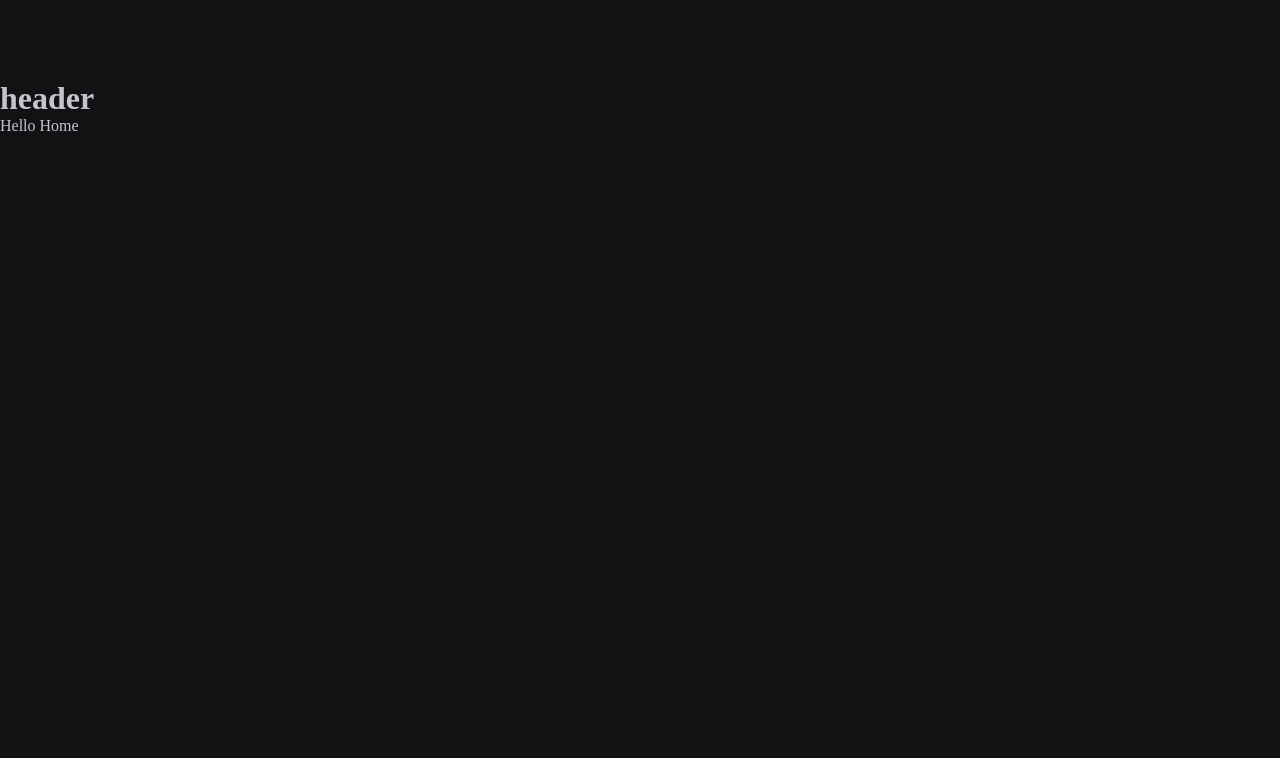
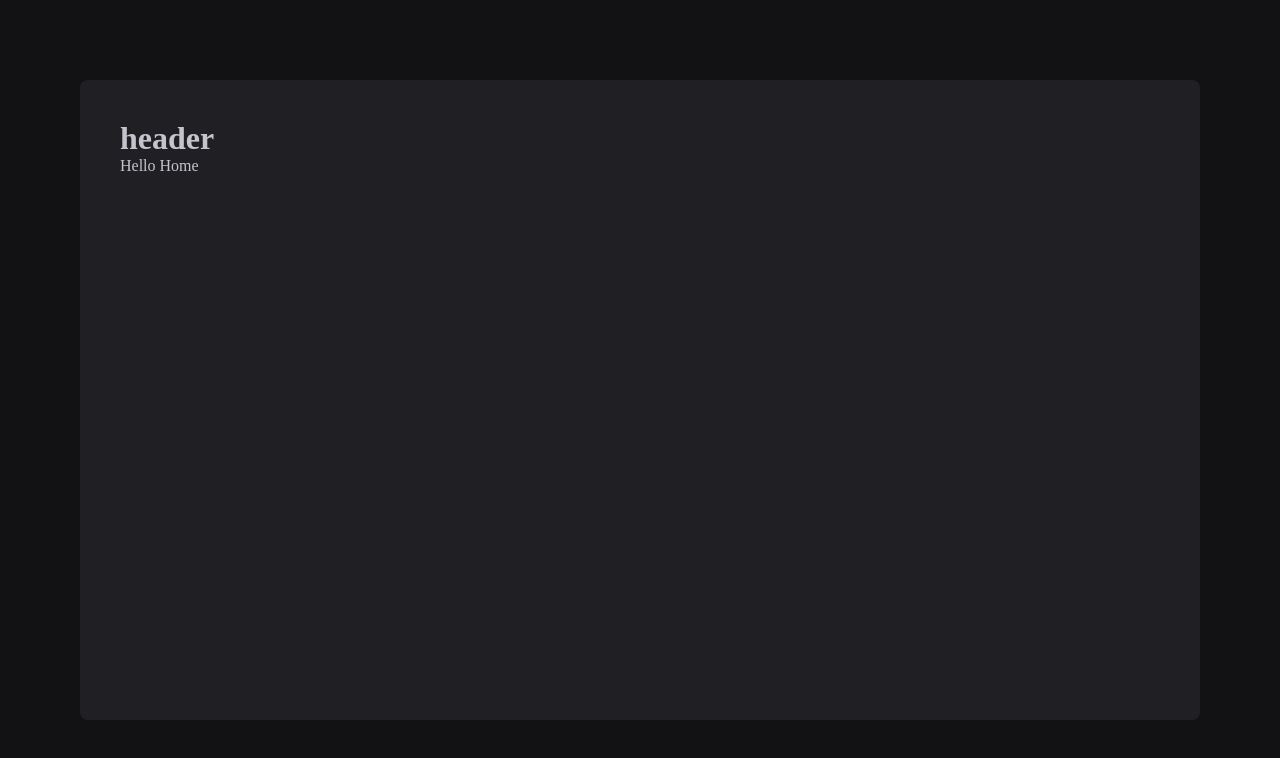
Before and after one commit to ReinaldoARamos/Ignite_Timer, a React (Vite) app: page / in a window 1280 px wide. Shown: the top 758 px of the page. Built offline with nearby package versions, Linux system fonts and the light colour scheme.

Commit message:
criando o styles component da div do meio

```diff
--- a/src/layouts/DefaultLayout/styles.ts
+++ b/src/layouts/DefaultLayout/styles.ts
@@ -3,6 +3,10 @@ import styled from "styled-components";
 export const LayoutContainer = styled.div`
  max-widht: 74rem;
  height: calc(100vh - 10rem);
- margin: 5rem auto;
+ margin: 5rem ;
+
+ background: ${props => props.theme['gray-800']};
+ padding: 2.5rem ;
+ border-radius: 8px
 
 `
```
